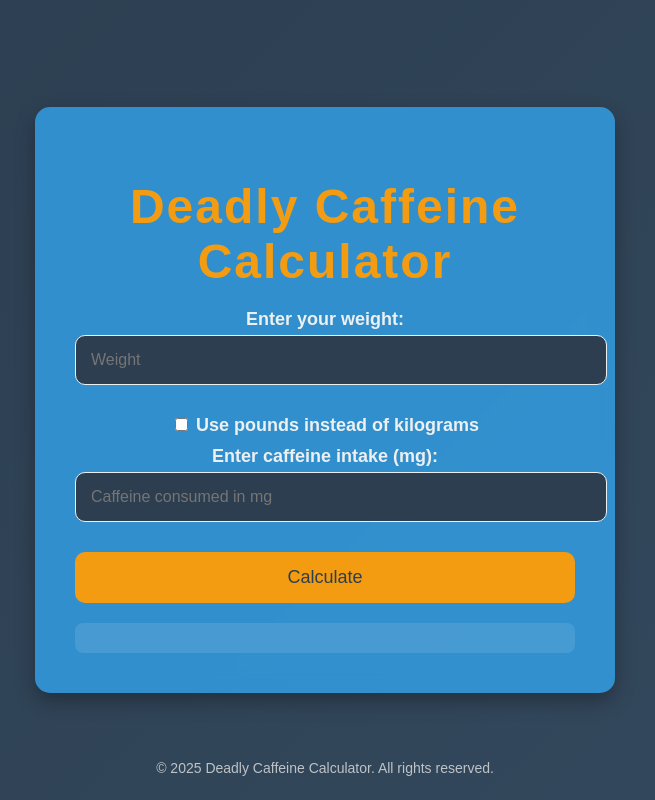
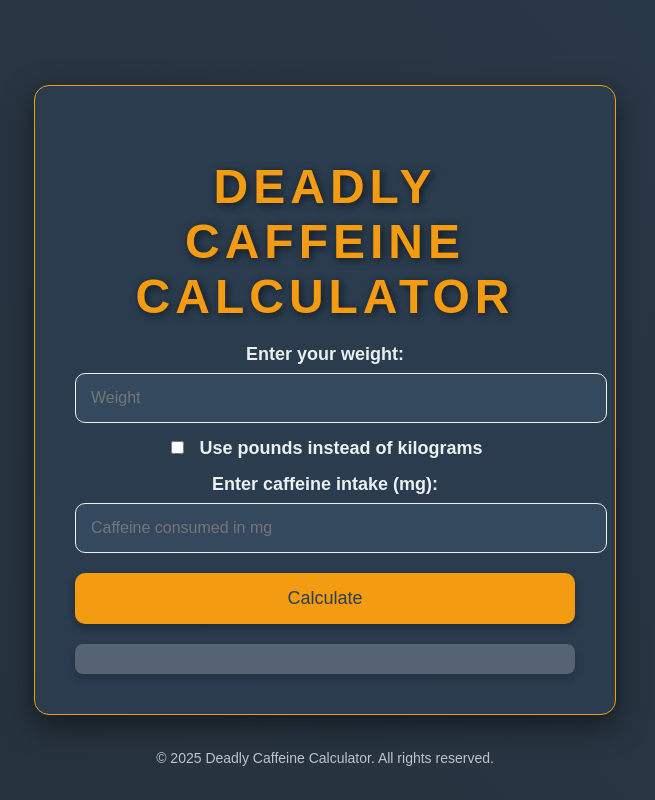
Before and after one commit to KomaVR/Caffeine-Is-Calc, a plain HTML site: page index.html in a window 1280 px wide. Shown: the whole page, without its empty margins (315-970 px from the left). Drawn offline with Linux system fonts and the light colour scheme.

Commit message:
Update index.html

```diff
--- a/index.html
+++ b/index.html
@@ -7,7 +7,7 @@
   <style>
     body {
       font-family: 'Arial', sans-serif;
-      background: linear-gradient(135deg, #2c3e50, #34495e);
+      background: linear-gradient(45deg, #1c1c1c, #2c3e50);
       color: #ecf0f1;
       margin: 0;
       padding: 0;
@@ -16,43 +16,70 @@
       align-items: center;
       height: 100vh;
       text-align: center;
+      background-size: 400% 400%;
+      animation: gradientBG 10s ease infinite;
     }
+
+    @keyframes gradientBG {
+      0% {
+        background-position: 0% 50%;
+      }
+      50% {
+        background-position: 100% 50%;
+      }
+      100% {
+        background-position: 0% 50%;
+      }
+    }
+
     h1 {
       color: #f39c12;
       font-size: 48px;
       margin-bottom: 20px;
-      letter-spacing: 2px;
+      text-transform: uppercase;
+      letter-spacing: 5px;
+      text-shadow: 2px 2px 8px rgba(0, 0, 0, 0.6);
     }
+
     .calculator {
-      background: rgba(52, 152, 219, 0.9);
+      background: rgba(44, 62, 80, 0.9);
       padding: 40px;
       border-radius: 15px;
-      box-shadow: 0 8px 20px rgba(0, 0, 0, 0.3);
+      box-shadow: 0 10px 30px rgba(0, 0, 0, 0.5);
       max-width: 500px;
       width: 100%;
       backdrop-filter: blur(10px);
+      border: 1px solid #f39c12;
     }
+
     label {
       font-size: 18px;
       color: #ecf0f1;
       display: block;
-      margin: 10px 0 5px;
-      font-weight: bold;
+      margin: 15px 0 8px;
+      font-weight: 600;
     }
+
     input[type="number"] {
       width: 100%;
       padding: 15px;
       border: 1px solid #ecf0f1;
       border-radius: 10px;
-      background-color: #2c3e50;
+      background-color: #34495e;
       color: #ecf0f1;
       font-size: 16px;
-      margin-bottom: 20px;
+      transition: border-color 0.3s;
     }
+
     input[type="number"]:focus {
       outline: none;
       border-color: #f39c12;
     }
+
+    input[type="checkbox"] {
+      margin-right: 10px;
+    }
+
     button {
       background: #f39c12;
       color: #2c3e50;
@@ -61,28 +88,35 @@
       border-radius: 10px;
       font-size: 18px;
       cursor: pointer;
+      width: 100%;
       transition: background-color 0.3s ease;
-      margin-top: 10px;
-      width: 100%;
+      margin-top: 20px;
+      box-shadow: 0 4px 10px rgba(0, 0, 0, 0.3);
     }
+
     button:hover {
       background: #e67e22;
     }
+
     .result {
       margin-top: 20px;
       font-size: 20px;
       font-weight: bold;
       color: #e74c3c;
-      background: rgba(255, 255, 255, 0.1);
+      background: rgba(255, 255, 255, 0.2);
       padding: 15px;
       border-radius: 8px;
+      text-align: left;
+      box-shadow: 0 4px 10px rgba(0, 0, 0, 0.2);
     }
+
     footer {
       position: absolute;
-      bottom: 10px;
+      bottom: 20px;
       font-size: 14px;
       color: #bdc3c7;
     }
+
   </style>
 </head>
 <body>
```
